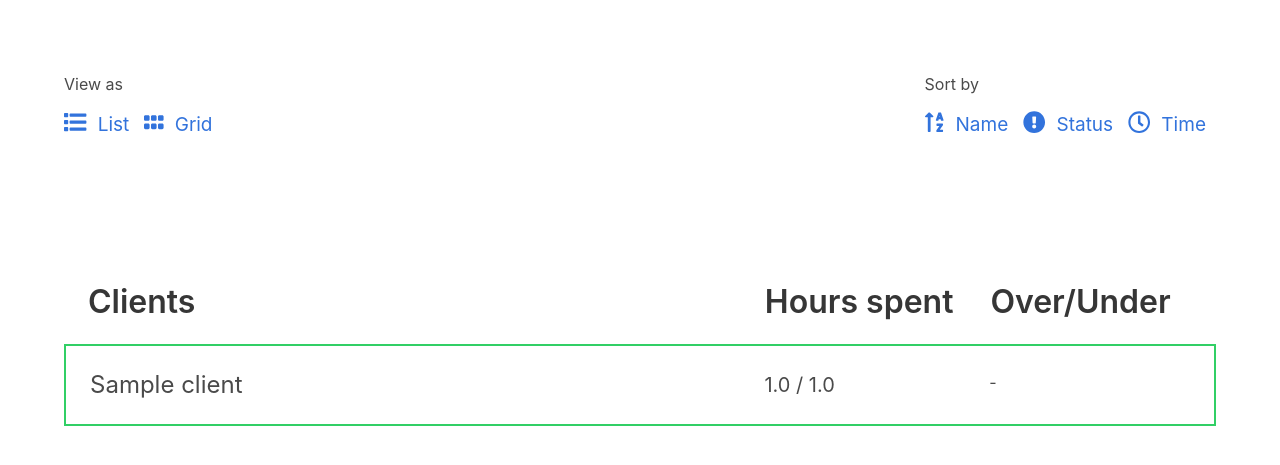
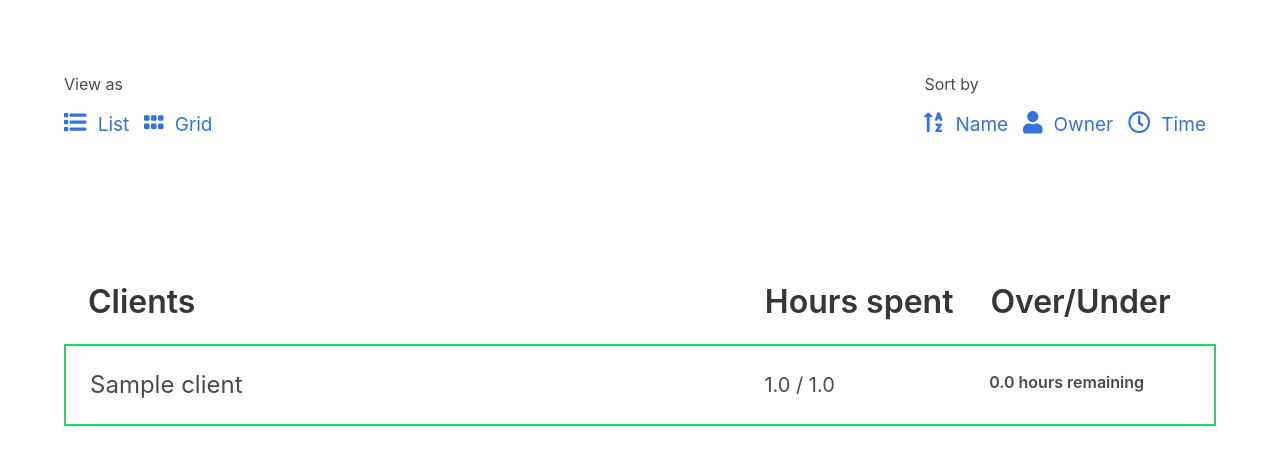
Before and after one commit to discodrive/freshdash, a Django app: page /?sort=name in a window 1280 px wide. Shown: the top 465 px of the page. Run offline with Django 3.2, Linux system fonts and the light colour scheme; tables that the repository leaves empty hold one stand-in row (values such as "Sample post"); some libraries are stand-ins or nearby versions.

Commit message:
UPDATE: Sort by time tracked, client owner or name

```diff
--- a/dashboard/models.py
+++ b/dashboard/models.py
@@ -2,16 +2,21 @@ import math
 
 from datetime import timedelta
 from django.db import models
+from dashboard.helpers import week_of_month
+
 
 class Client(models.Model):
 
     client_id = models.BigIntegerField(primary_key=True, default=0)
-    time_spent = models.FloatField(default=0)
     extra_hours = models.IntegerField(default=0)
-    sla_hours = models.FloatField(default=0)
     name = models.CharField(
         default="Client Name", max_length=500, verbose_name="Client Name"
     )
+    project_owner = models.CharField(
+        default="No owner", max_length=100, verbose_name="Project Owner"
+    )
+    sla_hours = models.FloatField(default=0)
+    time_spent = models.FloatField(default=0)
 
     def __str__(self):
         return self.name
@@ -21,26 +26,32 @@ class Client(models.Model):
                 f'{self.name!r}, {self.status!r})')
 
     def hours_remaining(self):
-        if self.status() == 'under':
-            return float(self.sla_hours) - float(self.time_spent)
+        return float(self.sla_hours) - float(self.time_spent)
 
-        return 0
+    def hours_remaining_label(self):
+        hours = self.hours_remaining()
 
-    def overspend(self):
-        if self.status() == 'over':
-            return float(self.time_spent) - float(self.sla_hours)
+        if hours < 0:
+            return f"{abs(hours)} hours over"
+        else:
+            return f"{hours} hours remaining"
 
-        return
 
     def status(self):
-        if self.sla_hours > 0:
-            if float(self.sla_hours) >= float(self.time_spent):
-                return 'under'
-            return 'over'
-        return 'none'
+        h = self.sla_hours
+        p = self.time_percentage()
+
+        if h > 0:
+            if (p <= 50) and (p > 15) and week_of_month() > 2:
+                return 'warning'
+            elif (p >= 25) and (p > 0) and week_of_month() > 2:
+                return 'critical'
+            elif p <= 15:
+                return 'fine'
+        return 'default'
 
     def time_percentage(self):
-        if self.sla_hours > 0 and self.hours_remaining():
+        if self.sla_hours > 0 and self.hours_remaining() > 0:
             remainder = (
                 float(self.hours_remaining()) / float(self.sla_hours)
             ) * 100
--- a/dashboard/views.py
+++ b/dashboard/views.py
@@ -2,18 +2,20 @@ from django.shortcuts import render
 from django.http import Http404, JsonResponse
 from dashboard.models import Client
 
+
 def index(request):
     sort_by = {
         'name' : 'name',
-        'time' : 'hours_remaining',
-        'status' : 'status'
+        'time' : 'time_spent',
+        'owner' : 'project_owner'
     }
 
     query = request.GET.dict()
     clients = Client.objects.all()
 
-    # for key, value in sort_by.items():
-    #     if query and query['sort'] == key:
+    for key, value in sort_by.items():
+        if query and query['sort'] == key:
+            clients = clients.order_by(value)
             # clients.sort(key=lambda x: getattr(x, value)())
 
     context = {'clients': clients}
--- a/static/dashboard/build/css/main.css
+++ b/static/dashboard/build/css/main.css
@@ -1 +1 @@
-.med-padding{padding:1.5rem}.view-controls{padding:1.5rem 0}.view-controls p{margin-bottom:10px}.view-controls a{font-size:1.4em;margin-right:10px}.view-controls a span{font-size:85%;margin-left:5px}.state--client-grid .c-single-client .inner{border:2px solid #f5f5f5}.state--client-grid .c-single-client .inner.status-over{border-top:4px solid #FC3C63}.state--client-grid .c-single-client .inner.status-under{border-top:4px solid #31CF65}.state--client-grid .c-single-client .columns{flex-direction:column}.state--client-grid .c-single-client .columns .c-client-name,.state--client-grid .c-single-client .columns .c-client-time,.state--client-grid .c-single-client .columns .c-client-status{width:100%}.state--client-list .c-single-client .inner{border:2px solid #f5f5f5}.state--client-list .c-single-client .inner.status-over{border:2px solid #FC3C63}.state--client-list .c-single-client .inner.status-under{border:2px solid #31CF65}ul li{margin-bottom:2rem}
+.med-padding{padding:1.5rem}.view-controls{padding:1.5rem 0}.view-controls p{margin-bottom:10px}.view-controls a{font-size:1.4em;margin-right:10px}.view-controls a span{font-size:85%;margin-left:5px}.state--client-grid .c-single-client .inner{border:2px solid #f5f5f5}.state--client-grid .c-single-client .inner.status-warning{border-top:4px solid #FEDC63}.state--client-grid .c-single-client .inner.status-critical{border-top:4px solid #FC3C63}.state--client-grid .c-single-client .inner.status-fine{border-top:4px solid #31CF65}.state--client-grid .c-single-client .columns{flex-direction:column}.state--client-grid .c-single-client .columns .c-client-name,.state--client-grid .c-single-client .columns .c-client-time,.state--client-grid .c-single-client .columns .c-client-status{width:100%}.state--client-list .c-single-client .inner{border:2px solid #f5f5f5}.state--client-list .c-single-client .inner.status-warning{border:2px solid #FEDC63}.state--client-list .c-single-client .inner.status-critical{border:2px solid #FC3C63}.state--client-list .c-single-client .inner.status-fine{border:2px solid #31CF65}ul li{margin-bottom:2rem}
--- a/static/dashboard/src/sass/_client.scss
+++ b/static/dashboard/src/sass/_client.scss
@@ -2,10 +2,13 @@
     .c-single-client {
         .inner {
             border:2px solid #f5f5f5;
-            &.status-over {
+            &.status-warning {
+                border-top:4px solid $yellow;
+            }
+            &.status-critical {
                 border-top:4px solid $red;
             }
-            &.status-under {
+            &.status-fine {
                 border-top:4px solid $green;
             }
         }
@@ -22,10 +25,13 @@
     .c-single-client {
         .inner {
             border:2px solid #f5f5f5;
-            &.status-over {
+            &.status-warning {
+                border:2px solid $yellow;
+            }
+            &.status-critical {
                 border:2px solid $red;
             }
-            &.status-under {
+            &.status-fine {
                 border:2px solid $green;
             }
         }
--- a/static/dashboard/src/sass/_colours.scss
+++ b/static/dashboard/src/sass/_colours.scss
@@ -11,3 +11,4 @@ $off-black: #222222;
 
 $red: #FC3C63;
 $green: #31CF65;
+$yellow: #FEDC63;
--- a/sync/models.py
+++ b/sync/models.py
@@ -3,7 +3,7 @@ import requests
 from datetime import timedelta
 from django.db import models
 from dashboard.models import Client
-from dashboard.helpers import monthFirstDay
+from dashboard.helpers import month_first_day
 
 class API(models.Model):
 
@@ -37,8 +37,9 @@ class API(models.Model):
             c = Client(
                 client_id=client['id'],
                 name=client['name'],
+                project_owner=client['custom_fields']['client_owner'],
                 sla_hours=client['custom_fields']['sla_allowance_hours'],
-                time_spent=self._time_by_client(str(client['id']), str(monthFirstDay()))
+                time_spent=self._time_by_client(str(client['id']), str(month_first_day()))
             )
             c.save()
 
--- a/templates/dashboard/index.html
+++ b/templates/dashboard/index.html
@@ -19,8 +19,8 @@
                         <div class="c-sort is-pulled-right">
                             <p>Sort by</p>
                             <a class="c-event-sort__alphabetical" href="?sort=name"><i class="fas fa-sort-alpha-up"></i> <span>Name</span></a>
-                            <a class="c-event-sort__status" href="?sort=status"><i class="fas fa-exclamation-circle"></i> <span>Status</span></a>
-                            <a class="c-event-sort__status" href="?sort=time"><i class="far fa-clock"></i> <span>Time</span></a>
+                            <a class="c-event-sort__owner" href="?sort=owner"><i class="fas fa-user"></i></i> <span>Owner</span></a>
+                            <a class="c-event-sort__time" href="?sort=time"><i class="far fa-clock"></i> <span>Time</span></a>
                         </div>
                     </div>
                 </div>
@@ -57,13 +57,9 @@
                                 </div>
 
                                 <div class="column is-one-fifth c-client-status">
-                                    {% if client.overspend %}
-                                        <span class="has-text-danger">{{ client.overspend }} hours over</span>
-                                    {% elif client.hours_remaining %}
-                                        <span class="has-text-success">{{ client.hours_remaining }} hours left</span>
-                                    {% else %}
-                                        -
-                                    {% endif %}
+                                    <span class="has-text-grey-dark has-text-weight-semibold">
+                                        {{ client.hours_remaining_label }}
+                                    </span>
                                 </div>
                             </div>
                         </div>
```
Also changed, not shown: dashboard/helpers.py (+11 -1 lines), dashboard/migrations/0005_client_project_owner.py (added).
